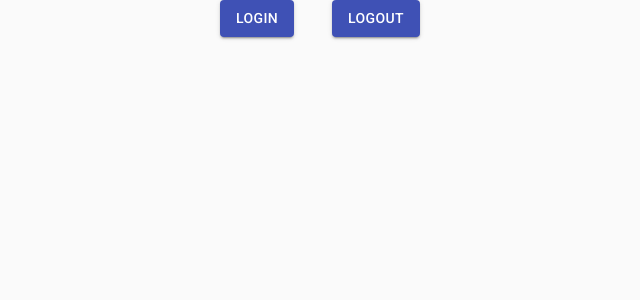
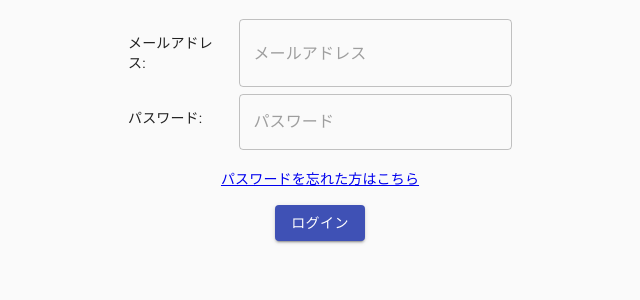
Before and after one commit to aEricLiao/POWERGs, a React (Create React App) app in the folder web/: page / in a window 1280 px wide. Both pictures are taken after a click on the button "LOGIN". Shown: the top 300 px of the page, without its empty margins (320-960 px from the left). Built offline with nearby package versions, Linux system fonts and the light colour scheme.

Commit message:
ui for login page

```diff
--- a/web/src/constants/routePath.ts
+++ b/web/src/constants/routePath.ts
@@ -3,4 +3,5 @@ export enum RoutePath {
   Login = '/login',
   Profile = '/profile',
   SetPassword = '/setPassword',
+  forgotPassword = '/forgotPassword',
 }
--- a/web/src/containers/Login/index.tsx
+++ b/web/src/containers/Login/index.tsx
@@ -1,20 +1,20 @@
 import { useAppSelector, useAppDispatch } from '@src/reducers/hooks'
-import { login, logout } from '@src/reducers/features/authentication'
+import { login } from '@src/reducers/features/authentication'
 import { useEffect } from 'react'
-import { useHistory } from 'react-router-dom'
+import { Link, useHistory } from 'react-router-dom'
 import { RoutePath } from '@src/constants/routePath'
-import Grid from '@material-ui/core/Grid'
 import Button from '@material-ui/core/Button'
-import CircularProgress from '@material-ui/core/CircularProgress'
+import OutlinedInput from '@material-ui/core/OutlinedInput'
 import { useIntl } from 'react-intl'
 import messages from './messages'
+import useStyles from './style'
 
 const Login = () => {
-  const isFetching = useAppSelector((state) => state.authentication.isFetching)
   const isLogin = useAppSelector((state) => state.authentication.status)
   const dispatch = useAppDispatch()
   const history = useHistory()
   const { formatMessage } = useIntl()
+  const classes = useStyles()
   useEffect(() => {
     if (isLogin) {
       history.push(RoutePath.Profile)
@@ -22,28 +22,30 @@ const Login = () => {
   }, [isLogin, history])
 
   return (
-    <Grid
-      container
-      direction="column"
-      justify="center"
-      alignItems="center"
-      spacing={2}>
-      <Grid item xs={2} container justify="space-between">
+    <form id="loginForm" className={classes.gridItem}>
+      <div className={classes.inputItem}>
+        <p className={classes.title}>{formatMessage(messages.email)}:</p>
+        <OutlinedInput placeholder={formatMessage(messages.email)} fullWidth />
+      </div>
+      <div className={classes.inputItem}>
+        <p className={classes.title}>{formatMessage(messages.password)}:</p>
+        <OutlinedInput
+          placeholder={formatMessage(messages.password)}
+          fullWidth
+        />
+      </div>
+      <Link className={classes.forgotLink} to={RoutePath.forgotPassword}>
+        {formatMessage(messages.forgotPassword)}
+      </Link>
+      <div className={classes.buttonArea}>
         <Button
           variant="contained"
           color="primary"
           onClick={() => dispatch(login())}>
-          {formatMessage(messages.login)}
+          {formatMessage(messages.loginButton)}
         </Button>
-        <Button
-          variant="contained"
-          color="primary"
-          onClick={() => dispatch(logout())}>
-          {formatMessage(messages.logout)}
-        </Button>
-      </Grid>
-      <Grid item>{isFetching && <CircularProgress />}</Grid>
-    </Grid>
+      </div>
+    </form>
   )
 }
 
--- a/web/src/containers/Login/messages.ts
+++ b/web/src/containers/Login/messages.ts
@@ -1,12 +1,20 @@
 import { defineMessages } from 'react-intl'
 
 export default defineMessages({
-  login: {
-    id: 'authentication.login',
+  email: {
+    id: 'authentication.loginEmail',
+    defaultMessage: 'Email',
+  },
+  password: {
+    id: 'authentication.password',
+    defaultMessage: 'Password',
+  },
+  forgotPassword: {
+    id: 'authentication.forgotPassword',
+    defaultMessage: 'ForgotPassword',
+  },
+  loginButton: {
+    id: 'authentication.loginButton',
     defaultMessage: 'Login',
   },
-  logout: {
-    id: 'authentication.logout',
-    defaultMessage: 'Logout',
-  },
 })
--- /dev/null
+++ b/web/src/containers/Login/style.ts
@@ -0,0 +1,30 @@
+import { makeStyles } from '@material-ui/core/styles'
+
+const useStyles = makeStyles({
+  title: {
+    'margin-right': '1rem',
+    width: '35%',
+  },
+  inputItem: {
+    display: 'flex',
+    'margin-top': '0.2rem',
+    'margin-bottom': '0.2rem',
+    width: '30%',
+  },
+  gridItem: {
+    display: 'grid',
+    'justify-items': 'center',
+    'margin-top': '1rem',
+  },
+  buttonArea: {
+    display: 'grid',
+    'margin-top': '1rem',
+    'justify-items': 'center',
+  },
+  forgotLink: {
+    alignItems: 'center',
+    'margin-top': '1rem',
+  },
+})
+
+export default useStyles
--- a/web/src/i18n/ja.json
+++ b/web/src/i18n/ja.json
@@ -2,8 +2,11 @@
   "authentication.button": "パスワード設定",
   "authentication.code": "認証コード",
   "authentication.confirmPassword": "新しいパスワード（確認用）",
-  "authentication.login": "Login",
-  "authentication.logout": "Logout",
+  "authentication.forgotPassword": "パスワードを忘れた方はこちら",
+  "authentication.login": "",
+  "authentication.loginButton": "ログイン",
+  "authentication.loginEmail": "メールアドレス",
   "authentication.mail": "メールアドレス",
-  "authentication.newPassword": "新しいパスワード"
+  "authentication.newPassword": "新しいパスワード",
+  "authentication.password": "パスワード"
 }
```
Also changed, not shown: web/src/i18n/en.json (+5 -2 lines).
